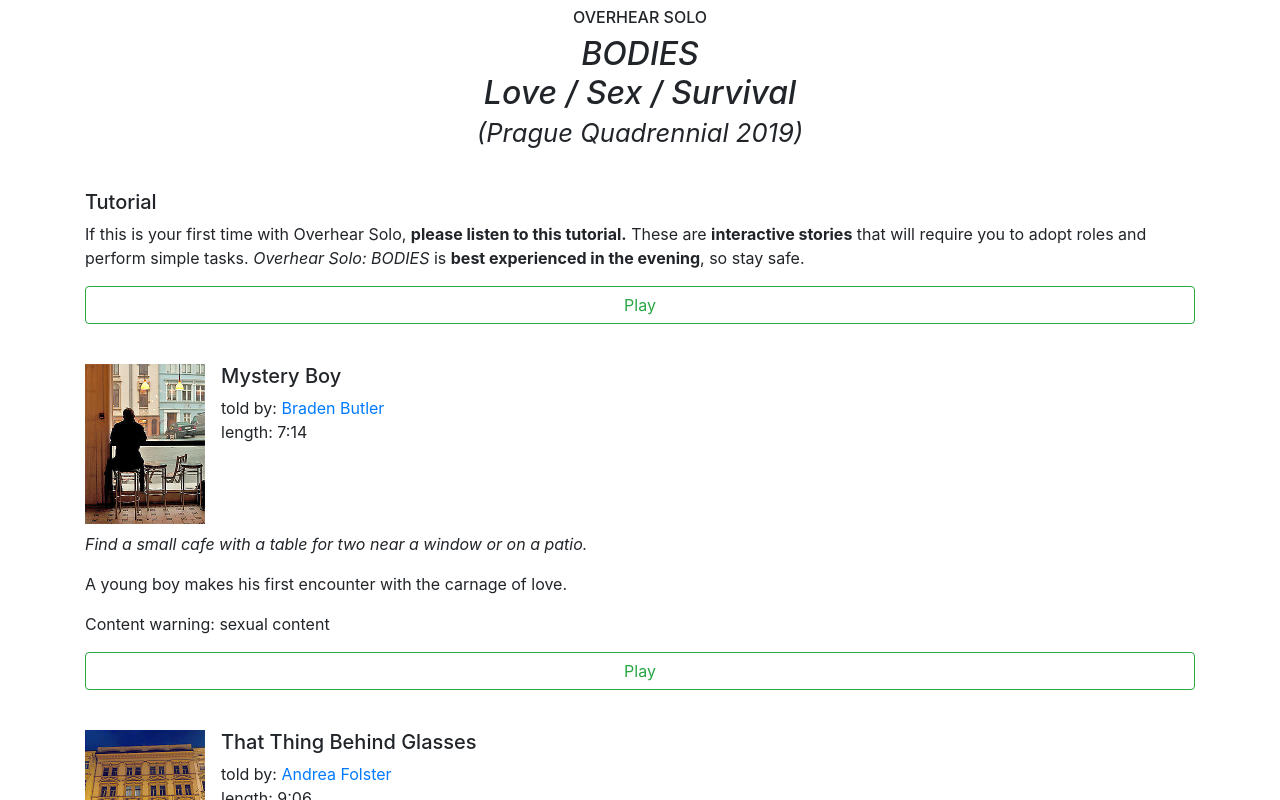
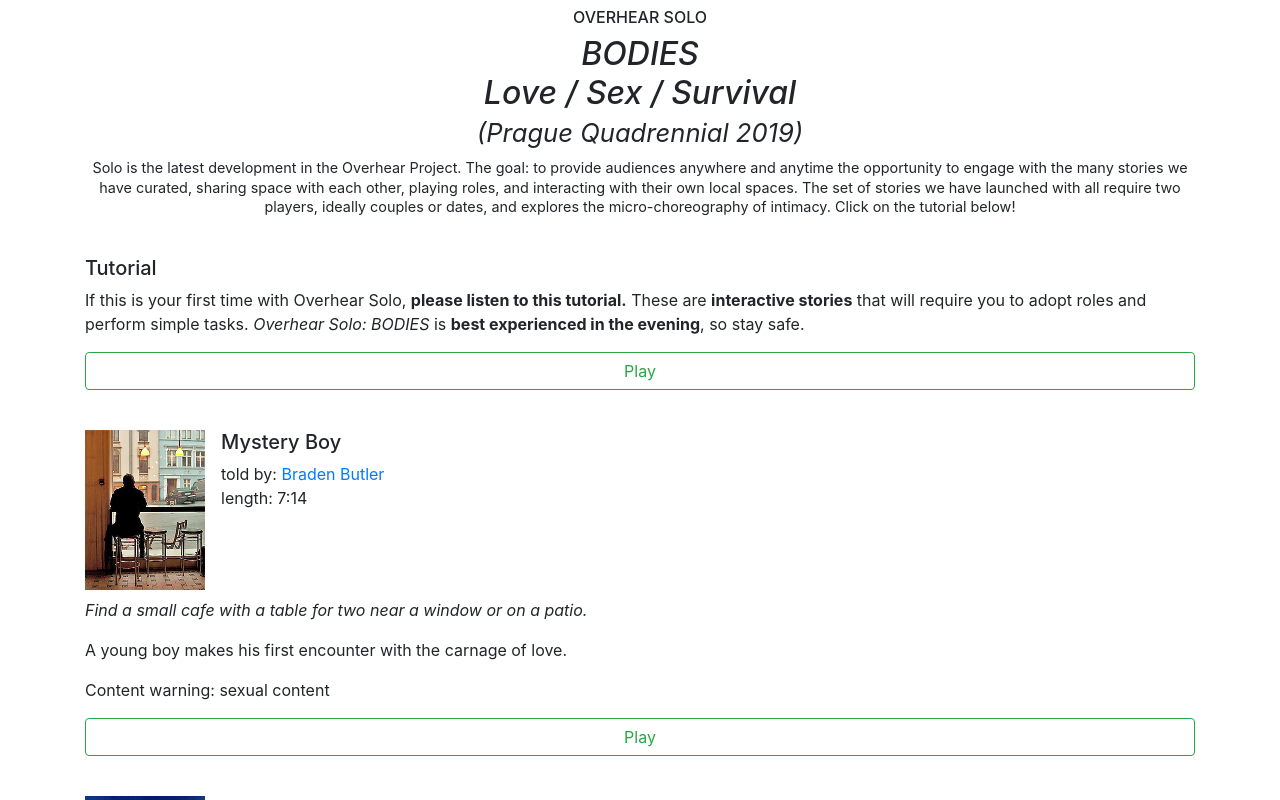
Before and after one commit to jakemoves/cohort-web-player, a Svelte app: page / in a window 1280 px wide. Shown: the top 800 px of the page. Built offline with nearby package versions, Linux system fonts and the light colour scheme.

Commit message:
Minor text adjustments

```diff
--- a/src/App.svelte
+++ b/src/App.svelte
@@ -7,6 +7,7 @@
 	let overhearEvent = {
 		label: "Overhear Solo",
 		subLabel: "<em>BODIES<br />Love / Sex / Survival<br /><span class='small'>(Prague Quadrennial 2019)</span></em>",
+		eventDescription: "Solo is the latest development in the Overhear Project. The goal: to provide audiences anywhere and anytime the opportunity to engage with the many stories we have curated, sharing space with each other, playing roles, and interacting with their own local spaces. The set of stories we have launched with all require two players, ideally couples or dates, and explores the micro-choreography of intimacy. Click on the tutorial below!",
 		episodes: [{
 			label: "Tutorial",
 			description: "If this is your first time with Overhear Solo, <strong>please listen to this tutorial.</strong> These are <strong>interactive stories</strong> that will require you to adopt roles and perform simple tasks. <em>Overhear Solo: BODIES</em> is <strong>best experienced in the evening</strong>, so stay safe.",
@@ -134,7 +135,7 @@
 			name: "Elise Pallagi",
 			thumbnailImageURL: "media/images/elise-pallagi.jpg",
 			thumbnailImageA11yText: "a photo of actor Elise Pallagi",
-			bio: "Elise Pallagi is a spoken word poet, multi-disciplinary performance artist, and a member of both the Saskatoon Indigenous Poets Society and the Saskatoon Poetry Slam Team. Her writing and performance work focuses on her personal experiences and struggles as a transgender woman growing up and living in Treaty 6 territory in the Canadian prairies. Elise is a sought after entertainer who has been a featured artist at many special events, such as The Canadian Festival of Spoken Word, The Nutrien Fringe Festival, Regina’s Word Up, Tonight It’s Poetry, several Pride Festivals, and as both a performer and stage MC for The Ness Creek Music Festival. Her strong presence at Saskatoon poetry slam competitions, poetry readings, and community building public events has been receiving considerable positive reviews, fueling her fire to continue performing provincially and nationally. Combining elements of Vaudeville and Burlesque with her love of roller derby, Star Trek, and defending human rights gives Elise’s style of writing and performance a unique resonance on any stage. Elise uses her voice to create space, aiming to empower others with marginalized voices to claim their space by speaking their own truths as well. Elise conveys emotional authenticity and relatability in her work that moves audiences, touches hearts, and changes minds.",
+			bio: "Elise Pallagi is a spoken word poet, multi-disciplinary performance artist, and a member of both the Saskatoon Indigenous Poets Society and the Saskatoon Poetry Slam Team. Her writing and performance work focuses on her personal experiences and struggles as a transgender woman growing up and living in Treaty 6 territory in the Canadian prairies. Elise is a sought after entertainer who has been a featured artist at many special events, such as The Canadian Festival of Spoken Word, The Nutrien Fringe Festival, Regina’s Word Up, Tonight It’s Poetry, several Pride Festivals, and as both a performer and stage MC for The Ness Creek Music Festival.",
 			links: [
 				"http://elisepallagi.com",
 				"http://instagram.com/kandilonglegz",
--- a/src/Event.svelte
+++ b/src/Event.svelte
@@ -47,6 +47,12 @@
 	font-variant: small-caps;
 }
 
+.event-description {
+	text-align: center;
+	font-size: 0.9rem;
+	line-height: 1.2rem;
+}
+
 .episode-container {
 	margin: 2.5rem 0;
 }
@@ -64,6 +70,10 @@
 	<h2>{@html event.subLabel}</h2>
 {/if}
 
+{#if event.eventDescription }
+<p class="event-description">{event.eventDescription}</p>
+{/if}
+
 <!-- {#if !showStorytellerCard} -->
 {#each event.episodes as episode}
 <div class="episode-container">
```
